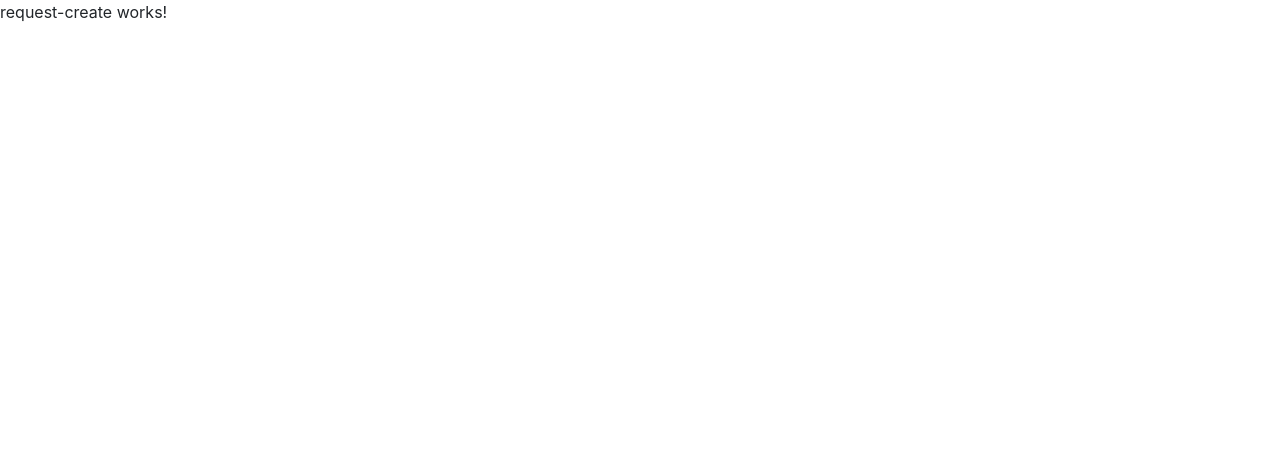
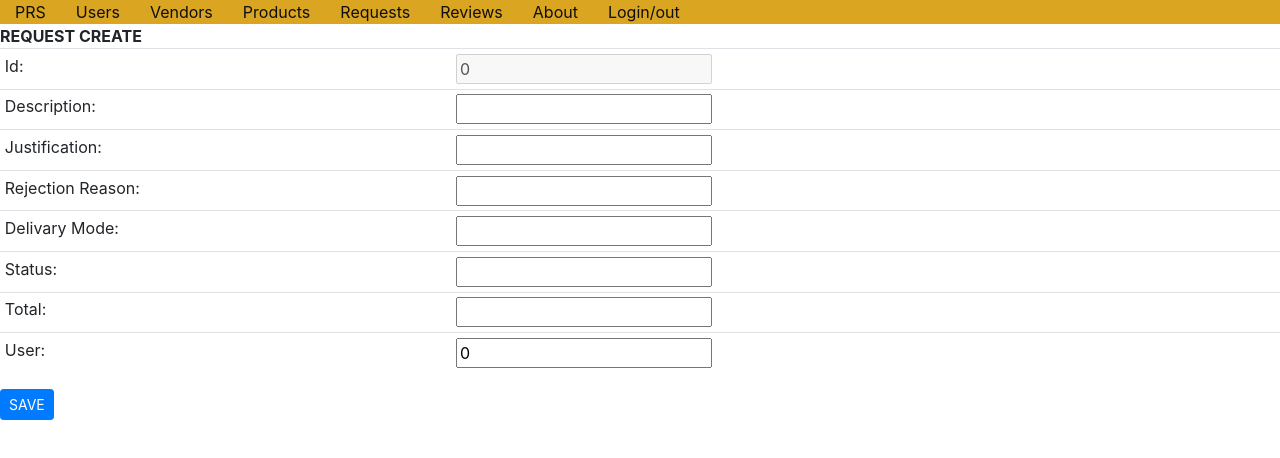
Before and after one commit to tsegaylf/PRSClientSolution, an Angular app: page /requests/create in a window 1280 px wide. Shown: the top 458 px of the page. Built offline with nearby package versions, Linux system fonts and the light colour scheme.

Commit message:
request-create post issure

```diff
--- a/src/app/prs/request/request-create/request-create.component.html
+++ b/src/app/prs/request/request-create/request-create.component.html
@@ -1,3 +1,46 @@
-<p>
-  request-create works!
-</p>
+<app-menu></app-menu>
+<div class="component">
+
+  <div class="header">
+    <span class="pagetitle">REQUEST CREATE</span>
+  </div>
+
+  <table class="table table-sm">
+      <tr>
+        <td>Id:</td>
+        <td><input [(ngModel)]="request.id" type="number" disabled></td>
+      </tr>
+      <tr>
+        <td>Description:</td>
+        <td><input [(ngModel)]="request.description" type="text"></td>
+      </tr>
+      <tr>
+          <td>Justification:</td>
+          <td>
+            <input [(ngModel)]="request.justification" type="text">
+          </td>
+        </tr>
+      <tr>
+        <td>Rejection Reason:</td>
+        <td><input [(ngModel)]="request.rejectionReason" type="text"></td>
+      </tr>
+      <tr>
+        <td>Delivary Mode:</td>
+        <td><input [(ngModel)]="request.delivaryMode" type="text"></td>
+      </tr>
+      <tr>
+        <td>Status:</td>
+        <td><input [(ngModel)]="request.status" type="text"></td>
+      </tr>
+      <tr>
+        <td>Total:</td>
+        <td><input [(ngModel)]="request.total" type="text"></td>
+      </tr>
+      <tr>
+        <td>User:</td>
+        <td><input [(ngModel)]="request.userId" type="text"></td>
+      </tr>
+
+      </table>
+      <button (click)="save()" class="btn btn-primary btn-sm">SAVE</button>
+</div>
--- a/src/app/prs/request/request-create/request-create.component.ts
+++ b/src/app/prs/request/request-create/request-create.component.ts
@@ -1,4 +1,8 @@
 import { Component, OnInit } from '@angular/core';
+import { Router } from '@angular/router';
+
+import { RequestService } from '../request.service';
+import { Request } from '../request.class';
 
 @Component({
   selector: 'app-request-create',
@@ -7,7 +11,21 @@ import { Component, OnInit } from '@angular/core';
 })
 export class RequestCreateComponent implements OnInit {
 
-  constructor() { }
+  request: Request = new Request();
+
+  constructor(
+    private router: Router,
+    private requestsvc: RequestService
+  ) { }
+
+  save(): void{
+    this.requestsvc.create(this.request).subscribe(
+      res => {console.log("Res from Request create", res);
+      this.router.navigateByUrl('/requests/list');
+    },
+      err => {console.log(err);}
+    );
+  }
 
   ngOnInit() {
   }
--- a/src/app/prs/request/request-detail/request-detail.component.html
+++ b/src/app/prs/request/request-detail/request-detail.component.html
@@ -1,4 +1,5 @@
 <app-menu></app-menu>
+
 <div class="component">
 
   <div class="header">
--- a/src/app/prs/request/request-list/request-list.component.html
+++ b/src/app/prs/request/request-list/request-list.component.html
@@ -31,7 +31,7 @@
       <td>{{request.userId}}</td>
       <td>
           <span class="actions">
-            <a routerLink="/request/detail/{{request.id}}">DETAIL</a> |
+            <a routerLink="/requests/detail/{{request.id}}">DETAIL</a> |
             <a routerLink="/requests/edit/{{request.id}}">EDIT</a>
           </span>
         </td>
```
